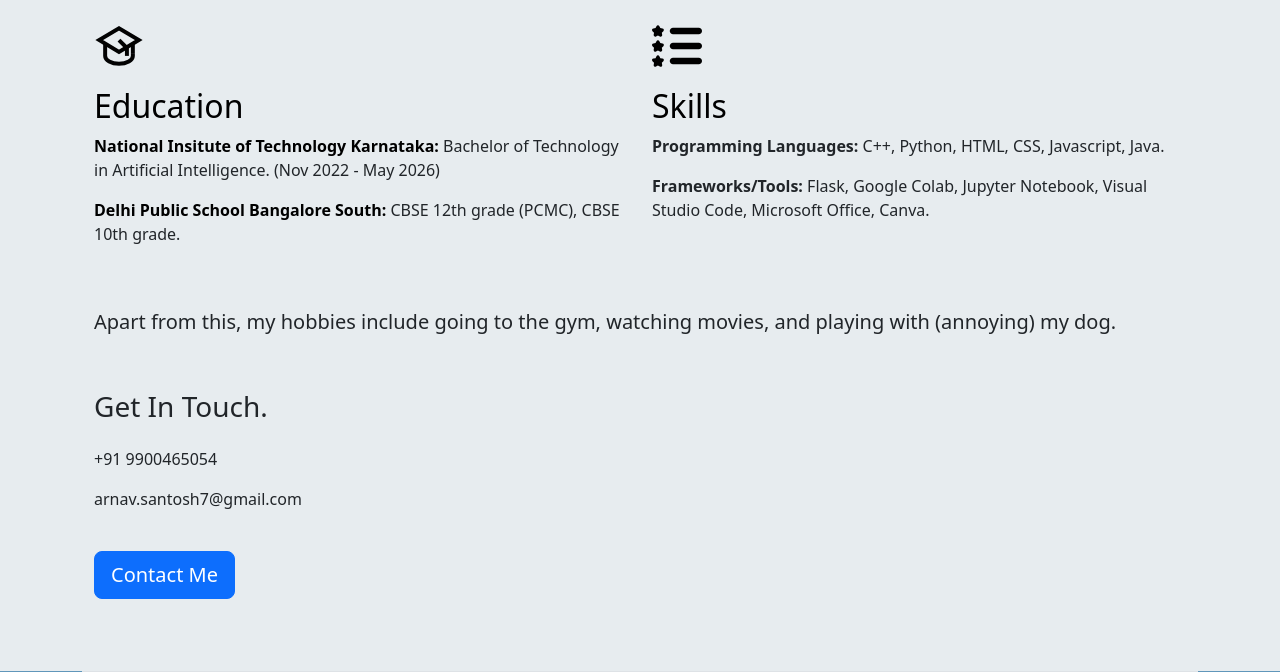
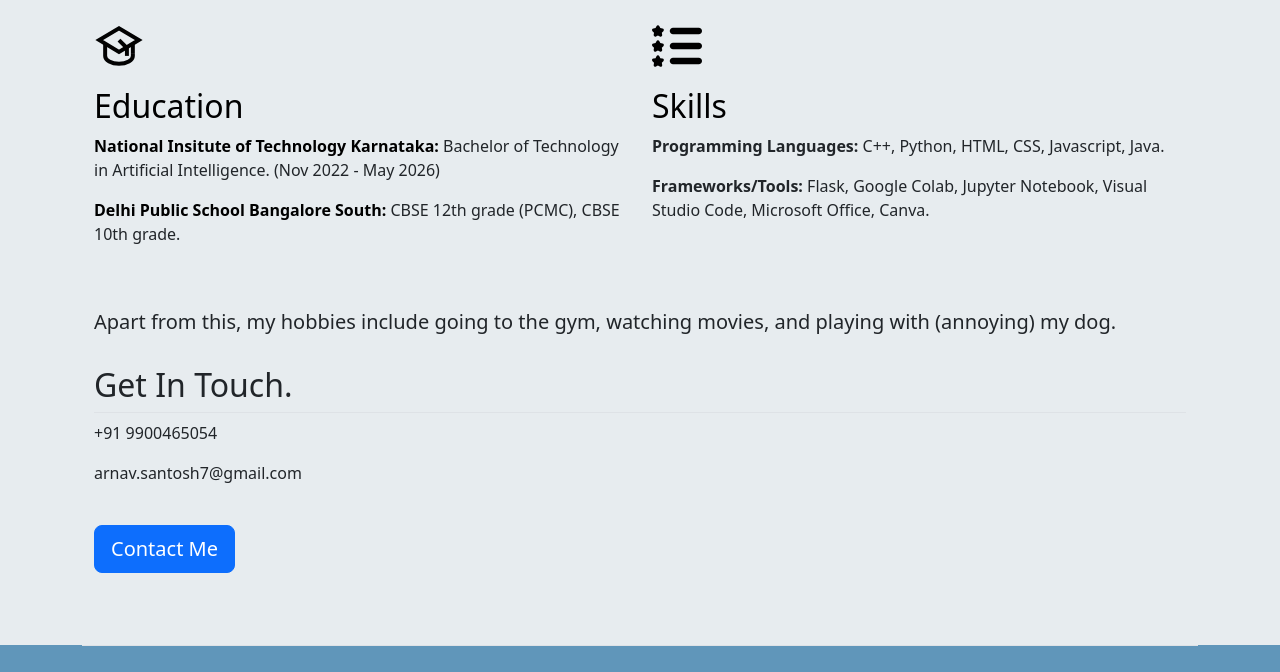
Before and after one commit to arnavsantosh/portfolio, a plain HTML site: page index.html in a window 1280 px wide. Shown: the part 1644-2316 px from the top of the page. Drawn offline with nearby package versions, Linux system fonts and the light colour scheme.

Commit message:
Update index.html

```diff
--- a/index.html
+++ b/index.html
@@ -65,7 +65,7 @@
                 </div>
                 <h5>Apart from this, my hobbies include going to the gym, watching movies, and playing with (annoying) my dog.</h5>
                 <br>
-                <h3 class="my-4">Get In Touch.</h3>
+                <h2 class="pb-2 border-bottom">Get In Touch.</h2>
                 <p>+91 9900465054</p>
                 <p>arnav.santosh7@gmail.com</p>
                 <button type="button" class="btn btn-primary btn-lg my-4"><a href="mailto:arnav.santosh7@gmail.com" style="color:white">Contact Me</a></button>
```
